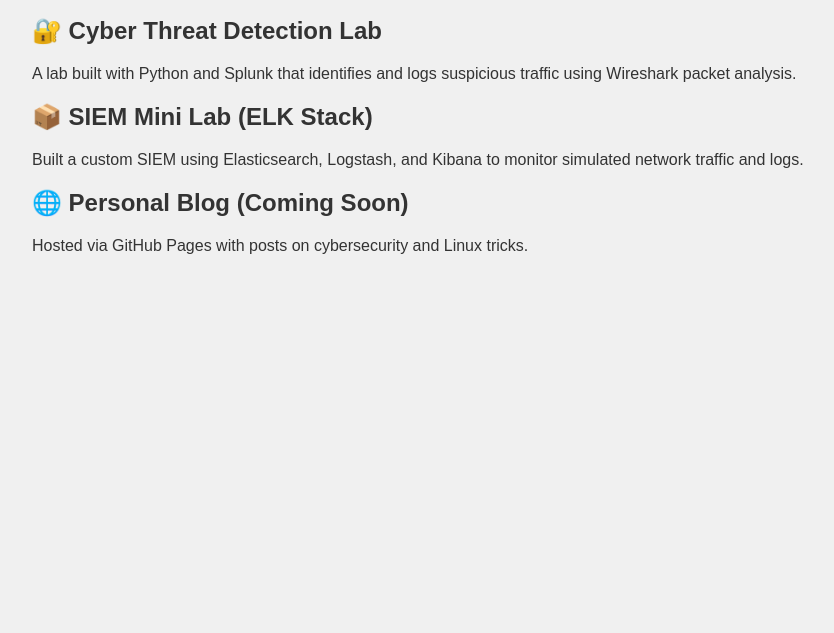
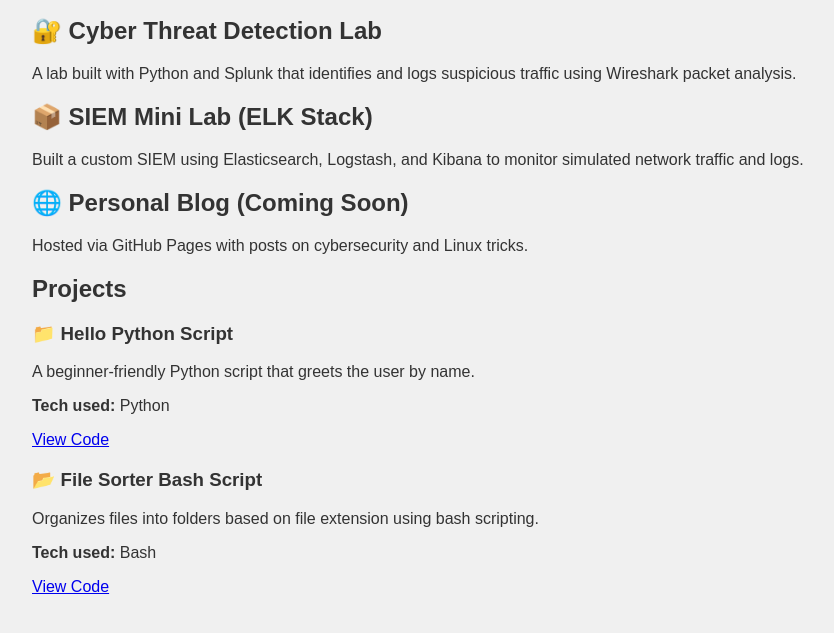
Before and after one commit to SibbiesMom23/sibbiesmom23.github.io, a plain HTML site: page index.html in a window 1280 px wide. Shown: the part 187-820 px from the top of the page, without its empty margins (16-850 px from the left). Drawn offline with Linux system fonts and the light colour scheme.

Commit message:
Add prohects section to portfolio

```diff
--- a/index.html
+++ b/index.html
@@ -1,3 +1,4 @@
+
 <h1>Hello from my Linux terminal!</h>
 <!DOCTYPE html>
 <html lang="en">
@@ -39,3 +40,22 @@
   </div>
 </body>
 </html>
+<section id="projects">
+  <h2>Projects</h2>
+
+  <div class="project">
+    <h3>📁 Hello Python Script</h3>
+    <p>A beginner-friendly Python script that greets the user by name.</p>
+    <p><strong>Tech used:</strong> Python</p>
+    <a href="https://github.com/SibbiesMom23/stacie-smith.github.io/blob/main/hello.py" target="_blank">View Code</a>
+  </div>
+
+  <div class="project">
+    <h3>📂 File Sorter Bash Script</h3>
+    <p>Organizes files into folders based on file extension using bash scripting.</p>
+    <p><strong>Tech used:</strong> Bash</p>
+    <a href="https://github.com/SibbiesMom23/stacie-smith.github.io/blob/main/sort_files.sh" target="_blank">View Code</a>
+  </div>
+
+  <!-- Add more projects here -->
+</section>
```
